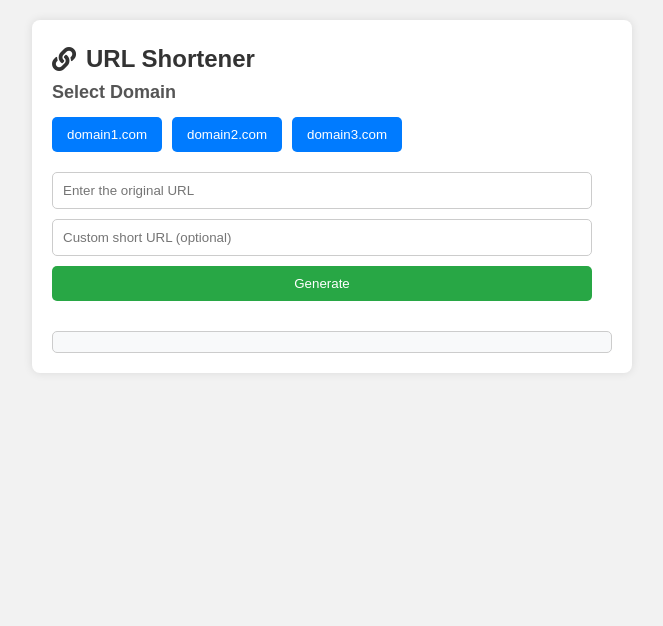
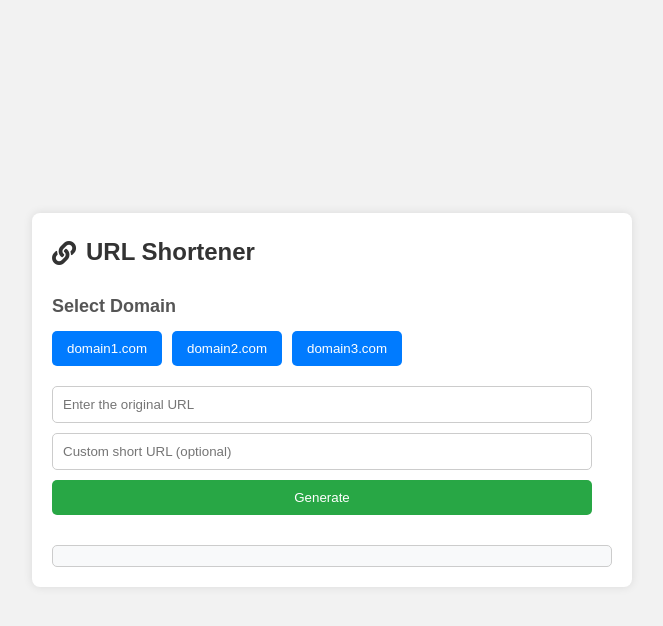
Before and after one commit to totojajal/landingpage, a plain HTML site: page index.html in a window 1280 px wide. Shown: the whole page, without its empty margins (308-971 px from the left). Drawn offline with Linux system fonts and the light colour scheme; files that its build step writes are made by us from their sources; files whose address does not match are found by name.

Commit message:
Update style.css

```diff
--- a/style.css
+++ b/style.css
@@ -1,4 +1,4 @@
-/* style.css */
+/* styles/style.css */
 
 /* General reset and setup */
 * {
@@ -11,11 +11,15 @@ body {
   font-family: Arial, sans-serif;
   line-height: 1.6;
   background-color: #f2f2f2;
+  display: flex;
+  justify-content: center;
+  align-items: center;
+  height: 100vh;
 }
 
 .container {
+  width: 100%;
   max-width: 600px;
-  margin: 20px auto;
   background-color: #fff;
   padding: 20px;
   border-radius: 8px;
@@ -27,6 +31,7 @@ h1 {
   align-items: center;
   font-size: 24px;
   color: #333;
+  margin-bottom: 20px;
 }
 
 h1 i {
```
